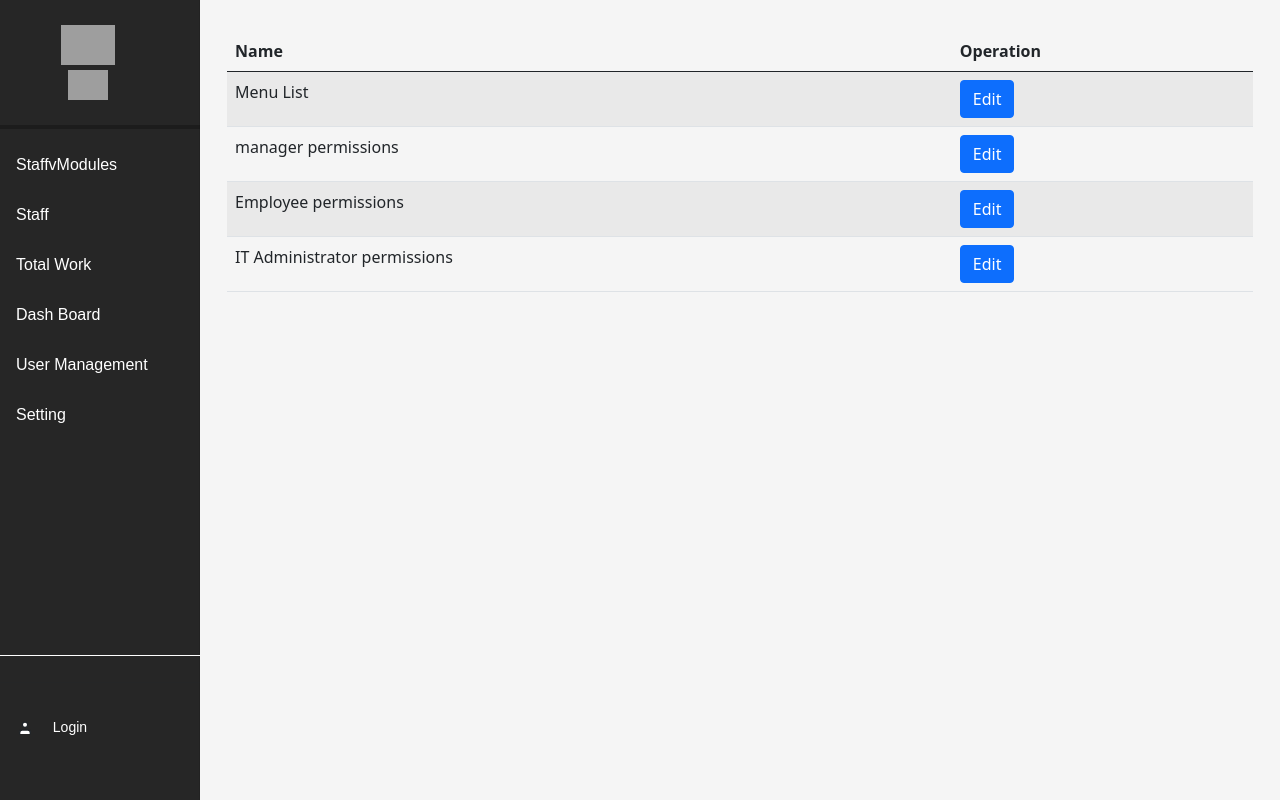
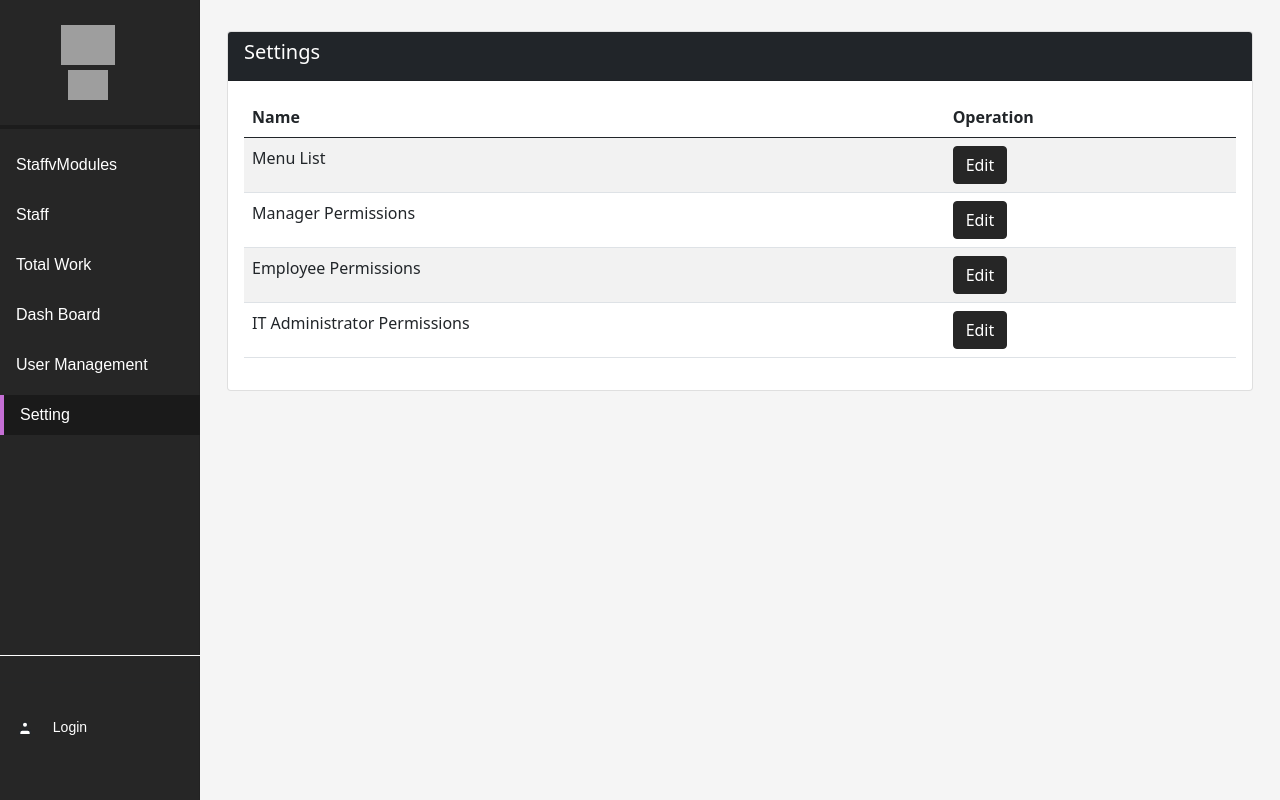
Before and after one commit to wangleiz166/TeachAdminBalancer, a Django app: page /setting/ in a window 1280 px wide. Run offline with Django 4.2, Linux system fonts and the light colour scheme; grey boxes are pictures that could not be loaded.

Commit message:
fix setting

```diff
--- a/setting/templates/setting_list.html
+++ b/setting/templates/setting_list.html
@@ -5,8 +5,13 @@
     <div class="container my-3">
         <div class="row">
             <div class="col">
+                <div class="card">
+                    <div class="card-header bg-dark text-white">
+                        <h5 class="card-title">Settings</h5>
+                    </div>
+                    <div class="card-body">
                         <table class="table table-striped">
-                    <thead>
+                            <thead class="thead-dark">
                                 <tr>
                                     <th scope="col">Name</th>
                                     <th scope="col">Operation</th>
@@ -22,14 +27,7 @@
                                     </td>
                                 </tr>
                                 <tr>
-                            <td>manager permissions</td>
-                            <td>
-                                <a href="/setting/permission" class="btn btn-primary">
-                                    Edit
-                                </a>
-                            </td>
-                        </tr><tr>
-                            <td>Employee permissions</td>
+                                    <td>Manager Permissions</td>
                                     <td>
                                         <a href="/setting/permission" class="btn btn-primary">
                                             Edit
@@ -37,7 +35,15 @@
                                     </td>
                                 </tr>
                                 <tr>
-                            <td>IT Administrator permissions</td>
+                                    <td>Employee Permissions</td>
+                                    <td>
+                                        <a href="/setting/permission" class="btn btn-primary">
+                                            Edit
+                                        </a>
+                                    </td>
+                                </tr>
+                                <tr>
+                                    <td>IT Administrator Permissions</td>
                                     <td>
                                         <a href="/setting/permission" class="btn btn-primary">
                                             Edit
@@ -50,3 +56,17 @@
                 </div>
             </div>
         </div>
+    </div>
+</div>
+
+<style>
+    .btn-primary {
+        background-color: #262626;
+        border-color: #262626;
+    }
+
+    .btn-primary:hover {
+        background-color: #1a1a1a;
+        border-color: #1a1a1a;
+    }
+</style>
--- a/templates/common/nav.html
+++ b/templates/common/nav.html
@@ -160,5 +160,33 @@
         // 添加样式类
         staffvModulesLink.classList.add("hover-style");
     }
+    else if (currentURL.includes("/totalWork/")) {
+        // 获取 <a> 元素
+        var staffvModulesLink = document.querySelector('a[href="/totalWork"]');
+
+        // 添加样式类
+        staffvModulesLink.classList.add("hover-style");
+    }
+    else if (currentURL.includes("/dashboard/")) {
+        // 获取 <a> 元素
+        var staffvModulesLink = document.querySelector('a[href="/dashboard"]');
+
+        // 添加样式类
+        staffvModulesLink.classList.add("hover-style");
+    }
+    else if (currentURL.includes("/user/")) {
+        // 获取 <a> 元素
+        var staffvModulesLink = document.querySelector('a[href="/user"]');
+
+        // 添加样式类
+        staffvModulesLink.classList.add("hover-style");
+    }
+    else if (currentURL.includes("/setting/")) {
+        // 获取 <a> 元素
+        var staffvModulesLink = document.querySelector('a[href="/setting"]');
+
+        // 添加样式类
+        staffvModulesLink.classList.add("hover-style");
+    }
 
 </script>
```
Lines whose indentation alone changed are shown as unchanged.
